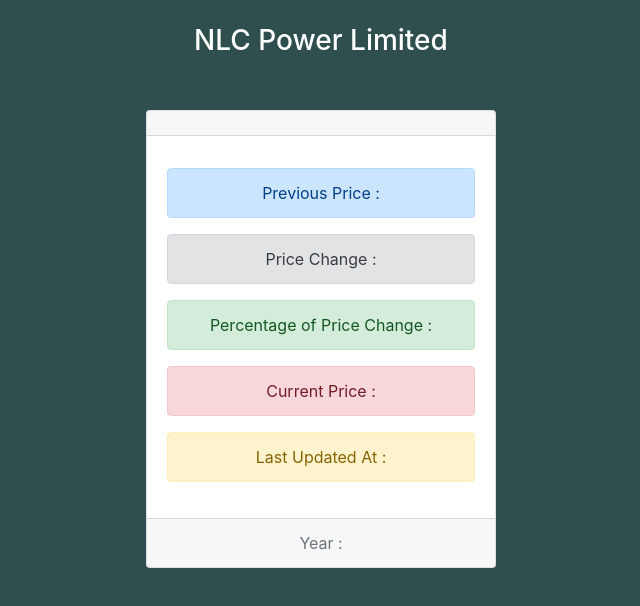
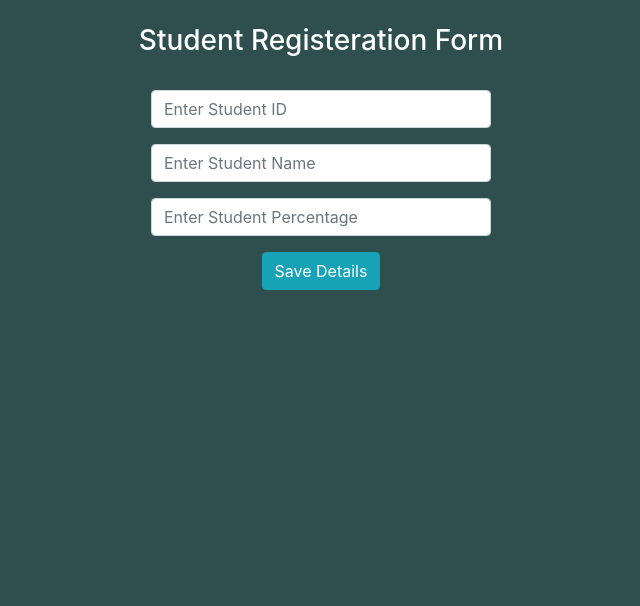
Before and after one commit to jivika-pahwa-FP/ReactJS-Training, a React (Create React App) app: page / in a window 1280 px wide. Shown: the top 606 px of the page, without its empty margins (319-959 px from the left). Built offline with nearby package versions, Linux system fonts and the light colour scheme; no server answers.

Commit message:
axios push method

```diff
--- a/src/App.css
+++ b/src/App.css
@@ -1,6 +1,7 @@
 body{
   text-align: center;
   background-color: darkslategray;
+
 }
 h3{
   color:white;
--- /dev/null
+++ b/src/ClassComponent/FormComponent.js
@@ -0,0 +1,78 @@
+import React, { Component } from "react";
+import axios from "axios";
+
+
+export default class FormComponent extends Component {
+    state = {
+        id: "",
+        name: "",
+        percentage: ""
+    }
+
+    onIDChange = (event) => {
+        this.setState({ id: event.target.value })
+    };
+
+    onNameChange = (event) => {
+        this.setState({ name: event.target.value })
+    };
+
+    onPercentageChange = (event) => {
+        this.setState({ percentage: event.target.value })
+    };
+
+    handleSubmit = (e) => {
+        e.preventDefault();
+        const Studentdata = {
+            id: this.state.id,
+            name: this.state.name,
+            percentage: this.state.percentage,
+        };
+        axios
+            .post("https://localhost:5001/api/Student/AddData", Studentdata)
+            .then(res => console.log(res.data))
+            .catch(err => console.log(err));
+        // this.props.history.push('/DataFetchComponent')
+        alert(' Student Registered Successfully !!');
+        this.setState({
+            id: "",
+            name: "",
+            percentage: ""
+        })
+
+    };
+
+    render() {
+        return (
+            <>
+                <h3>Student Registeration Form</h3>
+                <br />
+                <div class="container">
+                    <form class="form-horizontal" onSubmit={this.handleSubmit} >
+                        <center>
+                            <div class="form-group">
+                                <div class="col-sm-4">
+                                    <input type="number" class="form-control" placeholder="Enter Student ID" value={this.state.id} onChange={this.onIDChange} required />
+                                </div>
+                            </div>
+
+                            <div class="form-group">
+                                <div class="col-sm-4">
+                                    <input type="text" class="form-control" placeholder="Enter Student Name" value={this.state.name} onChange={this.onNameChange} required />
+                                </div>
+                            </div>
+
+                            <div class="form-group">
+                                <div class="col-sm-4">
+                                    <input type="number" class="form-control" placeholder="Enter Student Percentage" value={this.state.percentage} onChange={this.onPercentageChange} required />
+                                </div>
+                            </div>
+
+                            <button class="btn btn-info" type="submit">Save Details</button>
+                        </center>
+                    </form>
+                </div>
+            </>
+        );
+    }
+}
--- a/src/index.js
+++ b/src/index.js
@@ -6,13 +6,11 @@
 import FiterDataComponent from './component/FilterDataComponent';
 import DataFetchComponent from './ClassComponent/DataFetchComponent';
 import NLCDataFetch from './ClassComponent/NLCDataFetch';
+import FormComponent from './ClassComponent/FormComponent';
 
 ReactDom.render(
   <div>
-    <NLCDataFetch></NLCDataFetch>
-    {/* <DataBindingClassComponent></DataBindingClassComponent>
-    <FiterDataComponent data = {Data}></FiterDataComponent> */}
-    {/* <DataFetchComponent></DataFetchComponent> */}
+    <FormComponent></FormComponent>
   </div>,
   document.getElementById("root")
 )
```
